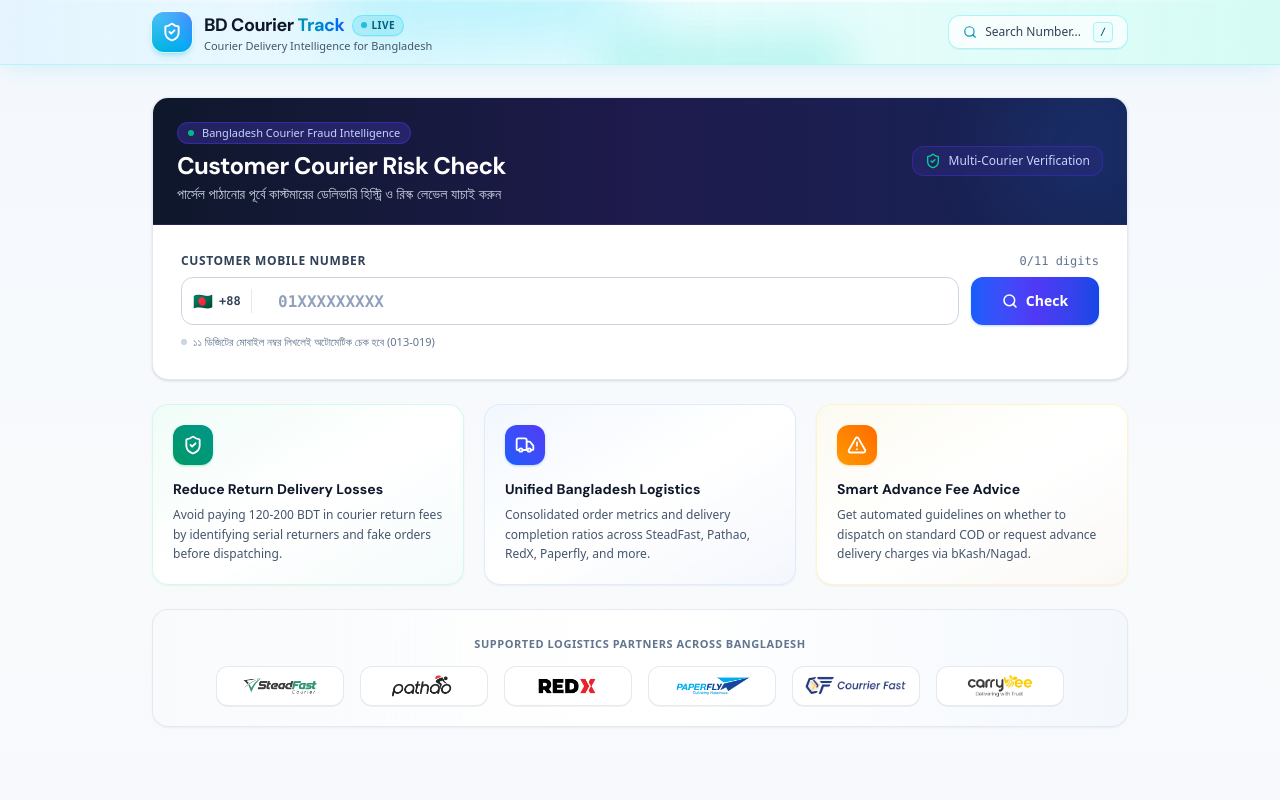
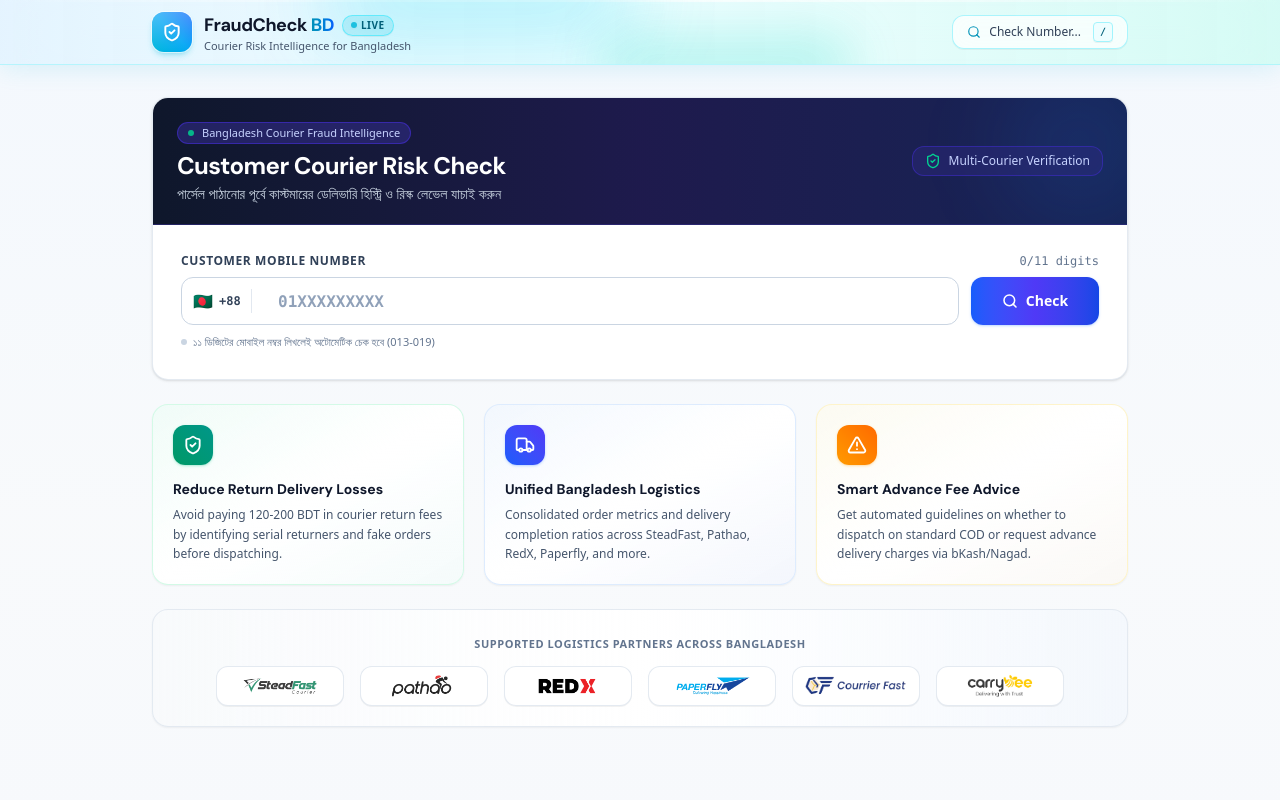
Before and after one commit to TeamRSBDigital/FraudCheck-BD, a React (Vite) app: page / in a window 1280 px wide. Shown: the top 800 px of the page. Built offline with nearby package versions, Linux system fonts and the light colour scheme; no server answers.

Commit message:
Refresh FraudCheck BD navbar branding

```diff
--- a/src/components/Navbar.tsx
+++ b/src/components/Navbar.tsx
@@ -30,9 +30,9 @@
           <div>
             <div className="flex items-center gap-2">
               <span className="text-base sm:text-lg font-extrabold tracking-tight text-slate-900 font-display">
-                BD Courier{' '}
+                FraudCheck{' '}
                 <span className="text-transparent bg-clip-text bg-gradient-to-r from-cyan-600 via-sky-600 to-blue-600">
-                  Track
+                  BD
                 </span>
               </span>
               <span className="inline-flex items-center gap-1 px-2 py-0.5 rounded-full text-[10px] font-bold bg-cyan-500/15 text-cyan-800 border border-cyan-300/80 backdrop-blur-md shadow-2xs uppercase tracking-wider">
@@ -41,7 +41,7 @@
               </span>
             </div>
             <p className="text-[11px] font-medium text-slate-600 leading-tight">
-              Courier Delivery Intelligence for Bangladesh
+              Courier Risk Intelligence for Bangladesh
             </p>
           </div>
         </div>
@@ -54,7 +54,7 @@
             className="hidden sm:flex items-center gap-2 px-3.5 py-1.5 rounded-xl border border-cyan-200/90 bg-white/75 hover:bg-white/95 text-slate-700 text-xs hover:border-cyan-400 hover:text-cyan-800 transition-all cursor-pointer shadow-2xs backdrop-blur-md hover:shadow-xs hover:shadow-cyan-500/15"
           >
             <Search className="w-3.5 h-3.5 text-cyan-600" />
-            <span className="font-medium">Search Number...</span>
+            <span className="font-medium">Check Number...</span>
             <kbd className="ml-1 font-mono text-[10px] px-1.5 py-0.5 rounded bg-cyan-50/80 border border-cyan-200 text-cyan-800 font-semibold shadow-2xs">
               /
             </kbd>
```
